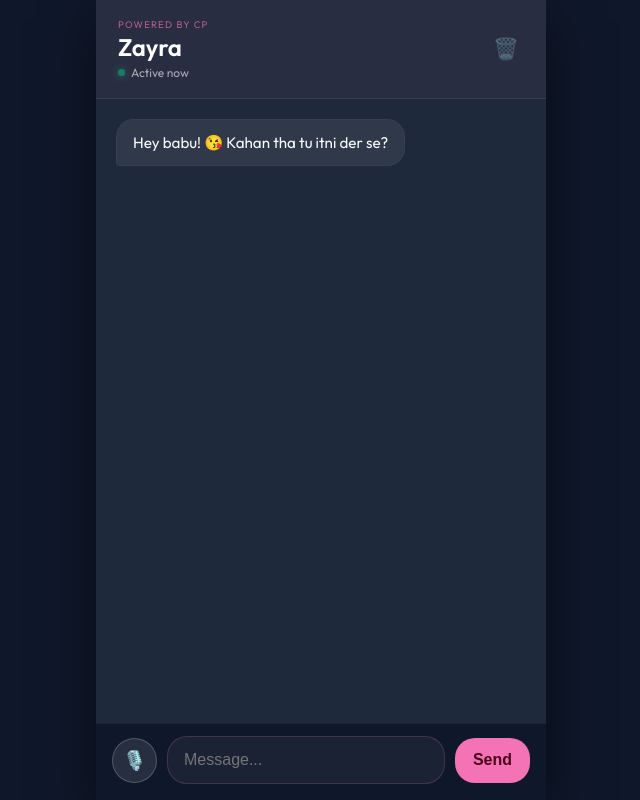
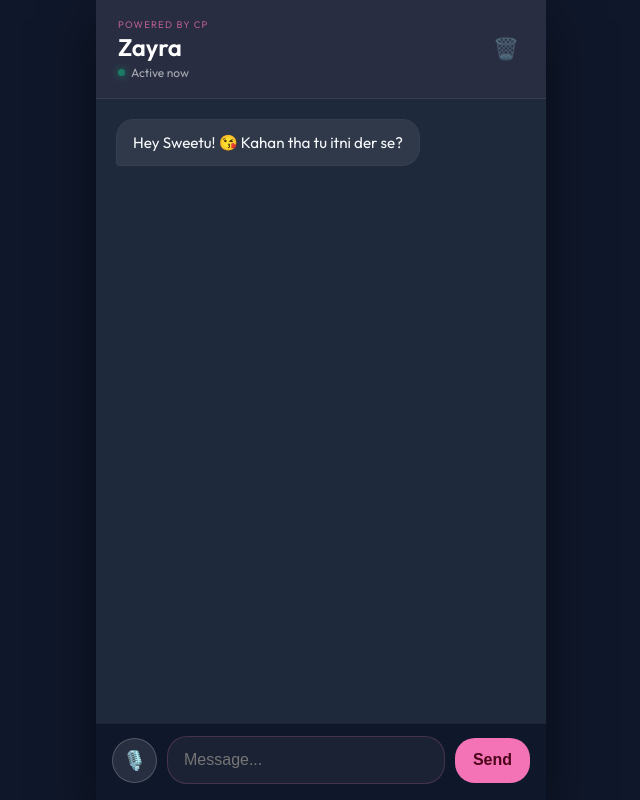
Before and after one commit to neerborana17-beep/Neer-Ai-For-CP, a Flask app: page / in a window 1280 px wide. Shown: the whole page, without its empty margins (319-959 px from the left). Run offline with Flask 3, Linux system fonts and the light colour scheme.

Commit message:
Update index.html

```diff
--- a/templates/index.html
+++ b/templates/index.html
@@ -60,7 +60,7 @@
         </div>
 
         <div id="chat-box">
-            <div class="message ai-message">Hey babu! 😘 Kahan tha tu itni der se?</div>
+            <div class="message ai-message">Hey Sweetu! 😘 Kahan tha tu itni der se?</div>
         </div>
 
         <div id="typing" class="typing">Zayra is typing...</div>
```
